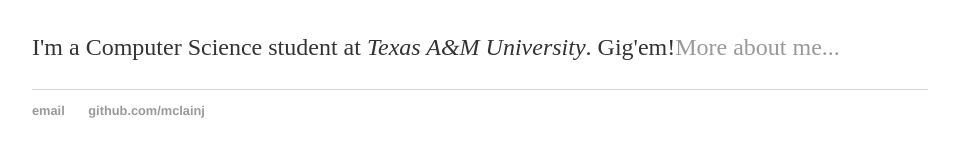
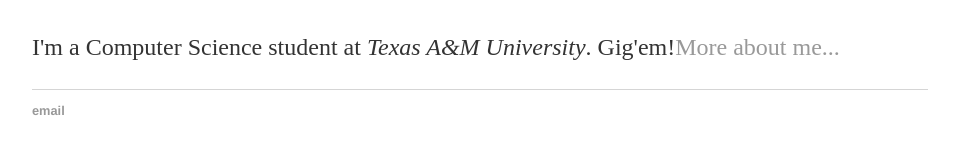
Before and after one commit to mclainj/mclainj.github.io, a Jekyll site: the page built from index.html, in a window 1280 px wide. Shown: the part 166-323 px from the top of the page, without its empty margins (160-1119 px from the left). Built offline with Jekyll 4.4.1, drawn with Linux system fonts in a browser that asks for light colours.

Commit message:
Update default.html

```diff
--- a/_layouts/default.html
+++ b/_layouts/default.html
@@ -22,7 +22,6 @@
 			<footer>
 	    		<ul>
 	        		<li><a href="mailto:mclain.asap@gmail.com">email</a></li>
-	        		<li><a href="https://github.com/mclainj">github.com/mclainj</a></li>
 				</ul>
 			</footer>
 		</body>
```
